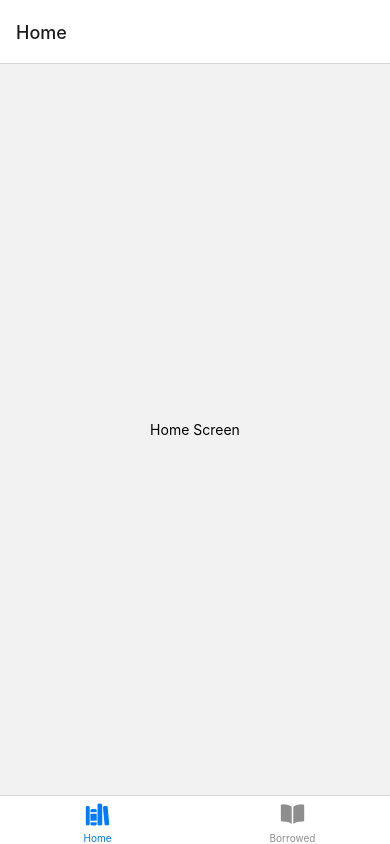
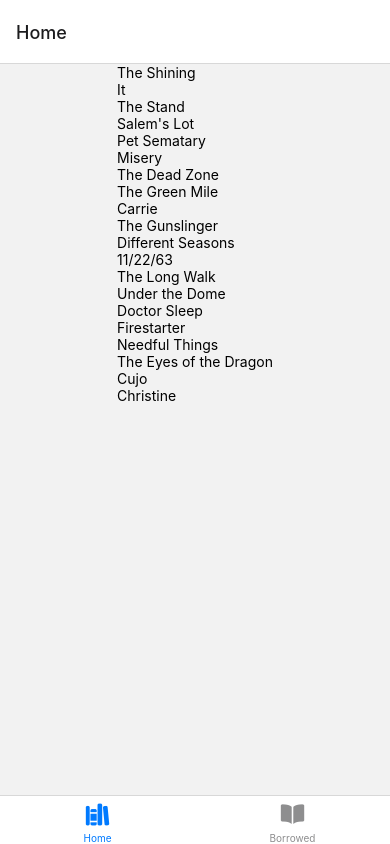
Before and after one commit to LivioDR/Fanshawe_ReactNative2_Lab03_BookApp, a React Native app: screen / in a window 390 px wide. Built offline with nearby package versions, Linux system fonts and the light colour scheme.

Commit message:
added FlatList to HomeScreen passed placeholderData to HomeScreen

```diff
--- a/App.js
+++ b/App.js
@@ -8,6 +8,10 @@ import { NavigationContainer } from '@react-navigation/native';
 
 // Styling imports
 import Ionicons from '@expo/vector-icons/Ionicons';
+
+// Placeholder data
+// TODO: remove after linking app to Firebase
+import { placeholderData } from './utilities/placeholderData';
 
 
 export default function App() {
@@ -25,7 +29,7 @@ export default function App() {
       >
         <Tab.Screen
         name="Home"
-        children={() => <HomeScreen/>}
+        children={() => <HomeScreen data={placeholderData}/>}
         options={{
           tabBarIcon: ({ color, size }) => (
             <Ionicons
--- a/screens/HomeScreen/HomeScreen.jsx
+++ b/screens/HomeScreen/HomeScreen.jsx
@@ -1,9 +1,18 @@
-import { View, Text } from "react-native";
+import { View, Text, FlatList } from "react-native";
 
-const HomeScreen = () => {
+
+const HomeScreen = ({data}) => {
+
+
     return(
         <View style={{flex: 1, width: '100%', height: '100%', justifyContent: 'center', alignItems: 'center',}}>
-            <Text>Home Screen</Text>
+            <FlatList
+                data={data}
+                keyExtractor={book => book.id}
+                renderItem={book =>
+                    <Text>{book.item.title}</Text>
+                }
+            />
         </View>
     )
 }
```
